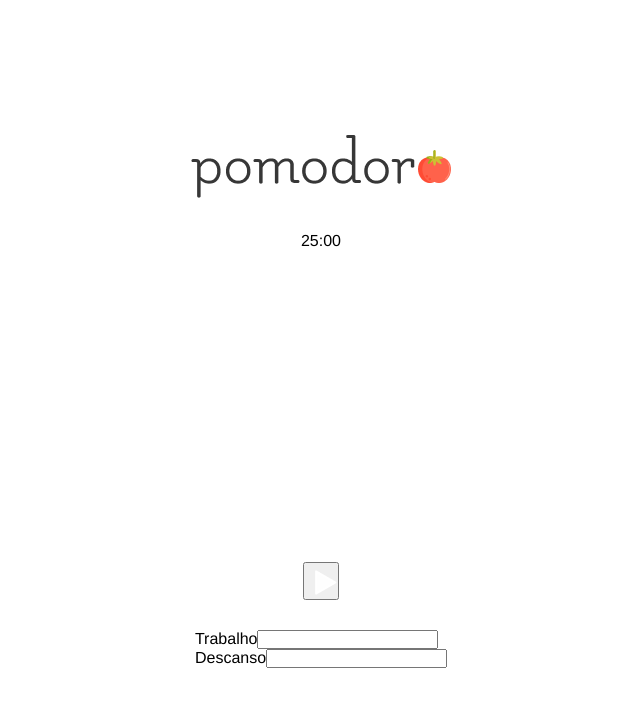
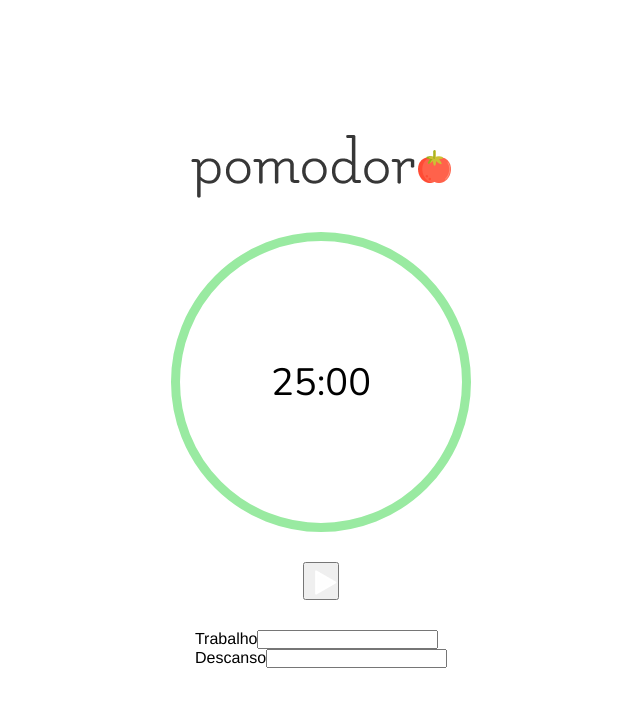
Before and after one commit to igooralm192/pomodoro, a React (Create React App) app: page / in a window 1280 px wide. Shown: the top 706 px of the page, without its empty margins (319-959 px from the left). Built offline with nearby package versions, Linux system fonts and the light colour scheme; the HTML template or start-up script is replaced by a standard one.

Commit message:
:rainbow: Add 'Nunito' font and stylize progress container

```diff
--- a/src/App.scss
+++ b/src/App.scss
@@ -18,7 +18,20 @@
 }
 
 #progress-container {
+  width: 300px;
   height: 300px;
+
+  border: 9px solid #99EAA1;
+  border-radius: 50%;
+
+  display: flex;
+  align-items: center;
+  justify-content: center;
+
+  & > .progress {
+    font-family: 'Nunito', 'Arial', sans-serif;
+    font-size: 38px;
+  }
 }
 
 #actions-container {
--- a/src/index.css
+++ b/src/index.css
@@ -1,3 +1,5 @@
+@import url('https://fonts.googleapis.com/css2?family=Nunito&display=swap');
+
 * {
   margin: 0;
   padding: 0;
```
